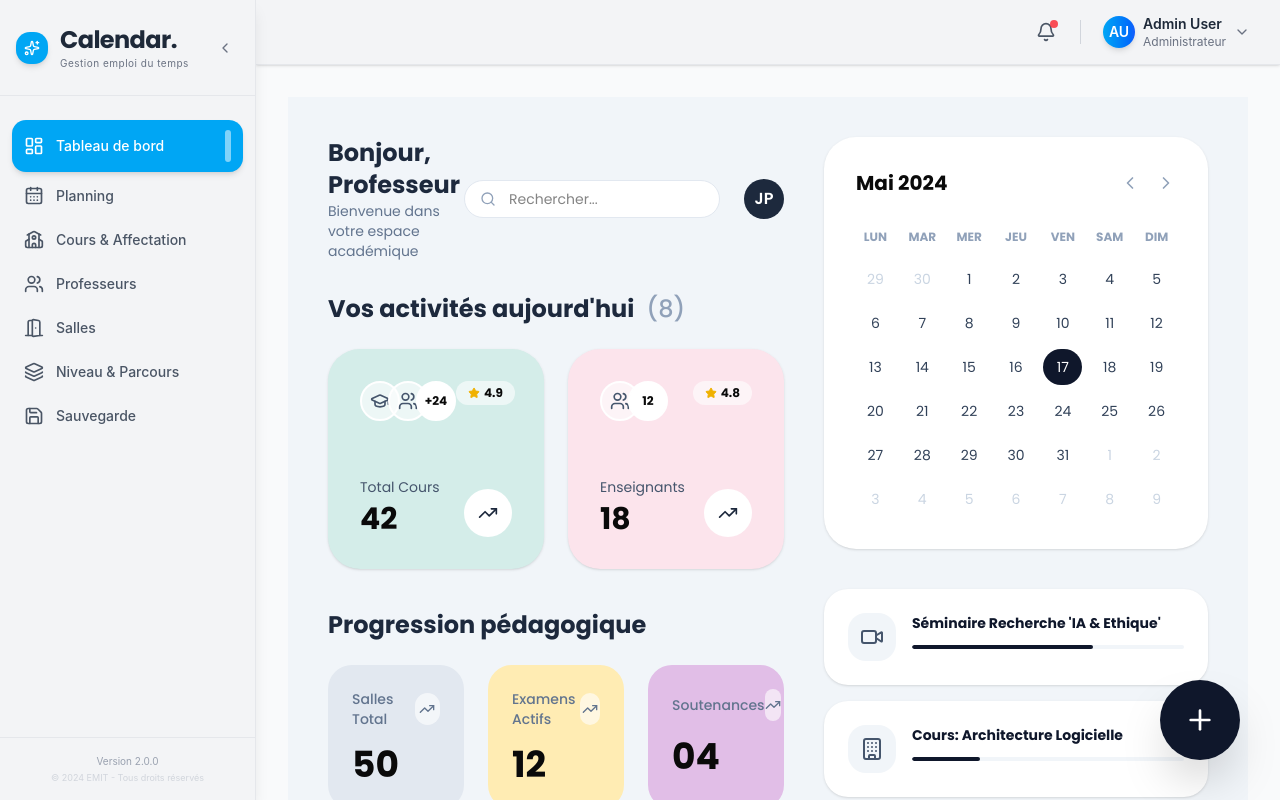
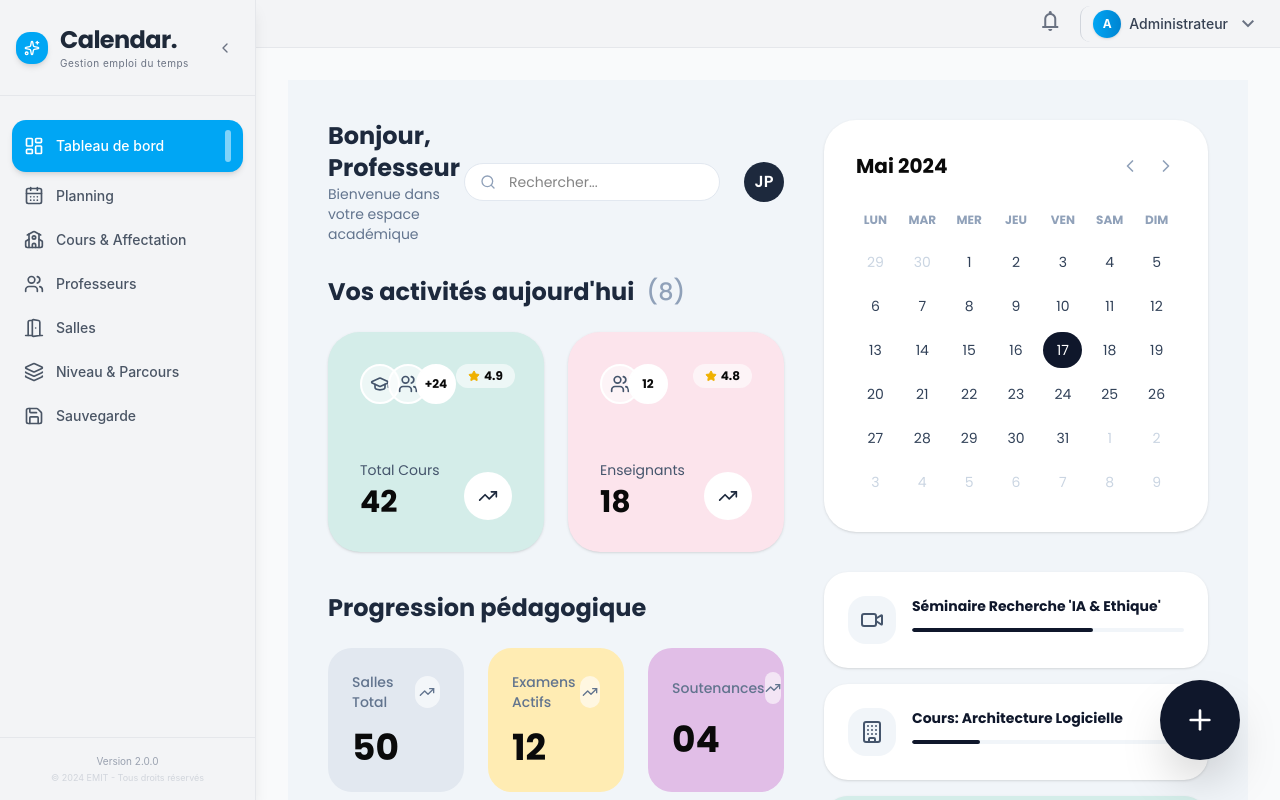
Before and after one commit to painextazzy/EDT_ASP.NET, a React (Vite) app in the folder front/: page /admin in a window 1280 px wide. Shown: the top 800 px of the page. Built offline with nearby package versions, Linux system fonts and the light colour scheme.

Commit message:
maj navbar sur l'enseignant

```diff
--- a/front/package.json
+++ b/front/package.json
@@ -27,6 +27,8 @@
     "clsx": "^2.1.1",
     "date-fns": "^4.3.0",
     "framer-motion": "^12.40.0",
+    "html2canvas": "^1.4.1",
+    "jspdf": "^4.2.1",
     "lucide-react": "^1.16.0",
     "radix-ui": "^1.4.3",
     "react": "^19.2.6",
@@ -46,7 +48,7 @@
     "@eslint/js": "^10.0.1",
     "@types/react": "^19.2.14",
     "@types/react-dom": "^19.2.3",
-    "@vitejs/plugin-react": "^6.0.1",
+    "@vitejs/plugin-react": "^6.0.2",
     "eslint": "^10.3.0",
     "eslint-plugin-react-hooks": "^7.1.1",
     "eslint-plugin-react-refresh": "^0.5.2",
--- a/front/src/components/NavbarAdmin.jsx
+++ b/front/src/components/NavbarAdmin.jsx
@@ -1,151 +1,117 @@
-// src/components/NavbarAdmin.jsx
-import React, { useState, useRef, useEffect } from 'react';
-import { useNavigate } from 'react-router-dom';
-import { Bell, User, Settings, LogOut, ChevronDown } from 'lucide-react';
+// src/components/calendar/Navbar.jsx
+import React, { useState, useRef, useEffect } from "react";
 
-const NavbarAdmin = () => {
+const Navbar = ({
+  userSettings = {},
+  onOpenSettings,
+  onLogout,
+}) => {
   const [showDropdown, setShowDropdown] = useState(false);
-  const [showNotifications, setShowNotifications] = useState(false);
-  const [showSettingsModal, setShowSettingsModal] = useState(false);
-  const [userSettings, setUserSettings] = useState({
-    nom: 'Admin User',
-    email: 'admin@calendar.fr',
-    password: '********'
-  });
-  const [tempUserSettings, setTempUserSettings] = useState({ ...userSettings });
   const dropdownRef = useRef(null);
-  const notificationsRef = useRef(null);
-  const navigate = useNavigate();
 
   useEffect(() => {
     const handleClickOutside = (event) => {
-      if (dropdownRef.current && !dropdownRef.current.contains(event.target)) {
+      if (
+        dropdownRef.current &&
+        !dropdownRef.current.contains(event.target)
+      ) {
         setShowDropdown(false);
       }
-      if (notificationsRef.current && !notificationsRef.current.contains(event.target)) {
-        setShowNotifications(false);
-      }
     };
-    document.addEventListener('mousedown', handleClickOutside);
-    return () => document.removeEventListener('mousedown', handleClickOutside);
+
+    document.addEventListener("mousedown", handleClickOutside);
+
+    return () => {
+      document.removeEventListener(
+        "mousedown",
+        handleClickOutside
+      );
+    };
   }, []);
 
-  const handleLogout = () => {
-    navigate('/login');
+  const toggleDropdown = () => {
+    setShowDropdown(!showDropdown);
   };
 
-  const openSettingsModal = () => {
-    setTempUserSettings({ ...userSettings });
-    setShowSettingsModal(true);
-    setShowDropdown(false);
-  };
+  const getInitials = (name = "") => {
+    if (!name) return "AD";
 
-  const handleSaveSettings = () => {
-    setUserSettings({ ...tempUserSettings });
-    setShowSettingsModal(false);
-    alert('Paramètres sauvegardés avec succès !');
-  };
-
-  const notifications = [
-    { id: 1, title: "Nouveau cours ajouté", message: "Algorithmique avancée", time: "Il y a 5 min", read: false },
-    { id: 2, title: "Affectation modifiée", message: "Salle A-102 → Cours INF401", time: "Il y a 1 heure", read: false },
-    { id: 3, title: "Professeur assigné", message: "Jean Dupont → Cours MGT501", time: "Il y a 3 heures", read: true },
-  ];
-
-  const unreadCount = notifications.filter(n => !n.read).length;
-
-  // Récupérer les initiales du nom
-  const getInitials = (name) => {
-    return name.split(' ').map(n => n[0]).join('').toUpperCase();
+    return name
+      .split(" ")
+      .map((n) => n[0])
+      .join("")
+      .toUpperCase();
   };
 
   return (
-    <header className="sticky top-0 z-40 px-4 md:px-6 py-2 flex justify-end items-center bg-gray-100 border-b border-gray-200 shadow-sm">
-      {/* Right section */}
-      <div className="flex items-center gap-3 md:gap-4">
-        {/* Bouton Notifications */}
-        <div className="relative" ref={notificationsRef}>
-          <button
-            onClick={() => setShowNotifications(!showNotifications)}
-            className="p-2 text-gray-600 hover:text-gray-900 hover:bg-gray-200 rounded-full transition-all duration-200 relative"
-            aria-label="Notifications"
-          >
-            <Bell className="w-5 h-5" />
-            {unreadCount > 0 && (
-              <span className="absolute top-1.5 right-1.5 w-2 h-2 bg-red-500 rounded-full animate-pulse"></span>
-            )}
-          </button>
+    <nav className="h-12 bg-gray-100 border-b border-gray-200 flex items-center justify-end px-4 shrink-0">
+      <div className="flex items-center space-x-3">
 
-          {/* Dropdown Notifications */}
-          {showNotifications && (
-            <div className="absolute right-0 mt-2 w-80 bg-white rounded-xl shadow-lg border border-gray-200 py-2 z-50 animate-fadeIn">
-              <div className="px-4 py-2 border-b border-gray-100">
-                <div className="flex items-center justify-between">
-                  <span className="text-sm font-semibold text-gray-800">Notifications</span>
-                  <button className="text-xs text-blue-500 hover:text-blue-600">Tout marquer</button>
-                </div>
-              </div>
-              <div className="max-h-96 overflow-y-auto">
-                {notifications.map((notif) => (
-                  <div
-                    key={notif.id}
-                    className={`px-4 py-3 hover:bg-gray-50 transition-colors cursor-pointer ${!notif.read ? 'bg-blue-50/30' : ''}`}
-                  >
-                    <div className="flex items-start gap-3">
-                      <div className={`w-2 h-2 rounded-full mt-1.5 ${!notif.read ? 'bg-blue-500' : 'bg-gray-300'}`}></div>
-                      <div className="flex-1">
-                        <p className="text-sm font-medium text-gray-800">{notif.title}</p>
-                        <p className="text-xs text-gray-500 mt-0.5">{notif.message}</p>
-                        <p className="text-[10px] text-gray-400 mt-1">{notif.time}</p>
-                      </div>
-                    </div>
-                  </div>
-                ))}
-              </div>
-              <div className="px-4 py-2 border-t border-gray-100">
-                <button className="w-full text-center text-xs text-gray-500 hover:text-gray-700">
-                  Voir toutes
-                </button>
-              </div>
-            </div>
-          )}
-        </div>
+        {/* Notification */}
+        <button className="p-1.5 text-gray-500 hover:bg-gray-200 rounded-full transition-colors">
+          <span className="material-symbols-outlined text-lg">
+            notifications
+          </span>
+        </button>
 
-        {/* Séparateur */}
-        <div className="w-px h-6 bg-gray-300"></div>
-
-        {/* Profil utilisateur */}
+        {/* User Dropdown */}
         <div className="relative" ref={dropdownRef}>
           <div
-            className="flex items-center gap-2 cursor-pointer hover:bg-gray-200 p-1.5 rounded-lg transition-all duration-200"
-            onClick={() => setShowDropdown(!showDropdown)}
+            className="flex items-center space-x-2 pl-3 border-l border-gray-300 cursor-pointer hover:bg-gray-200 p-1 rounded-lg transition-colors"
+            onClick={toggleDropdown}
           >
-            <div className="h-8 w-8 rounded-full bg-gradient-to-r from-sky-500 to-blue-600 flex items-center justify-center shadow-md">
-              <span className="text-white text-sm font-semibold">{getInitials(userSettings.nom)}</span>
+            {/* Avatar */}
+            <div className="w-7 h-7 bg-gradient-to-r from-sky-500 to-sky-600 rounded-full flex items-center justify-center text-white font-bold text-xs shadow-sm">
+              {getInitials(userSettings?.nom || "Admin")}
             </div>
-            <div className="hidden lg:block text-left">
-              <p className="text-sm font-semibold text-gray-800">{userSettings.nom}</p>
-              <p className="text-xs text-gray-500">Administrateur</p>
-            </div>
-            <ChevronDown className={`hidden lg:block w-4 h-4 text-gray-500 transition-transform duration-200 ${showDropdown ? 'rotate-180' : ''}`} />
+
+            {/* Nom */}
+            <span className="text-sm text-gray-700 font-medium hidden sm:block">
+              {userSettings?.nom || "Administrateur"}
+            </span>
+
+            {/* Icon */}
+            <span className="material-symbols-outlined text-gray-500 text-sm">
+              expand_more
+            </span>
           </div>
 
-          {/* Dropdown menu */}
+          {/* Dropdown */}
           {showDropdown && (
-            <div className="absolute right-0 mt-2 w-48 bg-white rounded-xl shadow-lg border border-gray-200 py-2 z-50 animate-fadeIn">
+            <div className="absolute right-0 mt-2 w-52 bg-white rounded-xl shadow-lg border border-gray-100 py-1 z-50 animate-fadeIn">
+
+              {/* Header */}
+              <div className="px-4 py-3 border-b border-gray-100">
+                <p className="text-sm font-semibold text-gray-800">
+                  {userSettings?.nom || "Administrateur"}
+                </p>
+
+                <p className="text-xs text-gray-500">
+                  {userSettings?.email || "admin@email.com"}
+                </p>
+              </div>
+
+              {/* Settings */}
               <button
-                onClick={openSettingsModal}
-                className="w-full text-left px-4 py-2.5 text-sm text-gray-700 hover:bg-gray-50 transition-colors flex items-center gap-3"
+                onClick={onOpenSettings}
+                className="w-full text-left px-4 py-2 text-sm text-gray-700 hover:bg-gray-50 transition-colors flex items-center gap-3"
               >
-                <Settings className="w-4 h-4" />
+                <span className="material-symbols-outlined text-base">
+                  settings
+                </span>
+
                 Paramètres
               </button>
-              <div className="border-t border-gray-100 my-1"></div>
+
+              {/* Logout */}
               <button
-                onClick={handleLogout}
-                className="w-full text-left px-4 py-2.5 text-sm text-red-600 hover:bg-red-50 transition-colors flex items-center gap-3"
+                onClick={onLogout}
+                className="w-full text-left px-4 py-2 text-sm text-red-600 hover:bg-red-50 transition-colors flex items-center gap-3"
               >
-                <LogOut className="w-4 h-4" />
+                <span className="material-symbols-outlined text-base">
+                  logout
+                </span>
+
                 Déconnexion
               </button>
             </div>
@@ -153,130 +119,26 @@ const NavbarAdmin = () => {
         </div>
       </div>
 
-      {/* Modal Paramètres */}
-      {showSettingsModal && (
-        <>
-          <div
-            className="fixed inset-0 backdrop-blur-md bg-white/30 z-50 animate-fadeIn"
-            onClick={() => setShowSettingsModal(false)}
-          />
-          <div className="fixed inset-0 flex items-center justify-center z-50 p-4 animate-scaleIn">
-            <div className="bg-white rounded-2xl max-w-md w-full shadow-2xl">
-              <div className="px-6 py-4 border-b border-gray-100 flex justify-between items-center">
-                <div className="flex items-center gap-3">
-                  <div className="w-10 h-10 bg-sky-100 rounded-xl flex items-center justify-center">
-                    <Settings className="w-5 h-5 text-sky-600" />
-                  </div>
-                  <h2 className="text-xl font-semibold text-gray-800">Paramètres du compte</h2>
-                </div>
-                <button
-                  onClick={() => setShowSettingsModal(false)}
-                  className="text-gray-400 hover:text-gray-600 transition-colors"
-                >
-                  <svg className="w-5 h-5" fill="none" stroke="currentColor" viewBox="0 0 24 24">
-                    <path strokeLinecap="round" strokeLinejoin="round" strokeWidth={2} d="M6 18L18 6M6 6l12 12" />
-                  </svg>
-                </button>
-              </div>
-
-              <div className="p-6 space-y-5">
-                <div>
-                  <label className="block text-sm font-semibold text-gray-700 mb-1.5">
-                    Nom complet
-                  </label>
-                  <div className="relative">
-                    <User className="absolute left-3 top-1/2 transform -translate-y-1/2 w-4 h-4 text-gray-400" />
-                    <input
-                      type="text"
-                      className="w-full pl-10 pr-4 py-2.5 border border-gray-200 rounded-xl focus:ring-2 focus:ring-sky-500 focus:border-transparent outline-none transition-all"
-                      value={tempUserSettings.nom}
-                      onChange={(e) => setTempUserSettings({ ...tempUserSettings, nom: e.target.value })}
-                      placeholder="Votre nom"
-                    />
-                  </div>
-                </div>
-
-                <div>
-                  <label className="block text-sm font-semibold text-gray-700 mb-1.5">
-                    Email
-                  </label>
-                  <div className="relative">
-                    <svg className="absolute left-3 top-1/2 transform -translate-y-1/2 w-4 h-4 text-gray-400" fill="none" stroke="currentColor" viewBox="0 0 24 24">
-                      <path strokeLinecap="round" strokeLinejoin="round" strokeWidth={2} d="M3 8l7.89 5.26a2 2 0 002.22 0L21 8M5 19h14a2 2 0 002-2V7a2 2 0 00-2-2H5a2 2 0 00-2 2v10a2 2 0 002 2z" />
-                    </svg>
-                    <input
-                      type="email"
-                      className="w-full pl-10 pr-4 py-2.5 border border-gray-200 rounded-xl focus:ring-2 focus:ring-sky-500 focus:border-transparent outline-none transition-all"
-                      value={tempUserSettings.email}
-                      onChange={(e) => setTempUserSettings({ ...tempUserSettings, email: e.target.value })}
-                      placeholder="votre@email.com"
-                    />
-                  </div>
-                </div>
-
-                <div>
-                  <label className="block text-sm font-semibold text-gray-700 mb-1.5">
-                    Mot de passe
-                  </label>
-                  <div className="relative">
-                    <svg className="absolute left-3 top-1/2 transform -translate-y-1/2 w-4 h-4 text-gray-400" fill="none" stroke="currentColor" viewBox="0 0 24 24">
-                      <path strokeLinecap="round" strokeLinejoin="round" strokeWidth={2} d="M12 15v2m-6 4h12a2 2 0 002-2v-6a2 2 0 00-2-2H6a2 2 0 00-2 2v6a2 2 0 002 2zm10-10V7a4 4 0 00-8 0v4h8z" />
-                    </svg>
-                    <input
-                      type="password"
-                      className="w-full pl-10 pr-4 py-2.5 border border-gray-200 rounded-xl focus:ring-2 focus:ring-sky-500 focus:border-transparent outline-none transition-all"
-                      value={tempUserSettings.password}
-                      onChange={(e) => setTempUserSettings({ ...tempUserSettings, password: e.target.value })}
-                      placeholder="Nouveau mot de passe"
-                    />
-                  </div>
-                  <p className="text-xs text-gray-400 mt-1.5">Laissez vide pour conserver le mot de passe actuel</p>
-                </div>
-              </div>
-
-              <div className="px-6 py-4 border-t border-gray-100 flex justify-end gap-3">
-                <button
-                  onClick={() => setShowSettingsModal(false)}
-                  className="px-4 py-2 border border-gray-300 rounded-xl hover:bg-gray-50 transition-colors text-sm font-medium"
-                >
-                  Annuler
-                </button>
-                <button
-                  onClick={handleSaveSettings}
-                  className="px-4 py-2 bg-sky-600 text-white rounded-xl hover:bg-sky-700 transition-colors text-sm font-medium"
-                >
-                  Enregistrer
-                </button>
-              </div>
-            </div>
-          </div>
-        </>
-      )}
-
+      {/* Animation */}
       <style>{`
         @keyframes fadeIn {
-          from { opacity: 0; transform: translateY(-10px); }
-          to { opacity: 1; transform: translateY(0); }
-        }
-        @keyframes scaleIn {
           from {
             opacity: 0;
-            transform: scale(0.95);
+            transform: translateY(-10px);
           }
+
           to {
             opacity: 1;
-            transform: scale(1);
+            transform: translateY(0);
           }
         }
+
         .animate-fadeIn {
           animation: fadeIn 0.2s ease-out;
         }
-        .animate-scaleIn {
-          animation: scaleIn 0.2s ease-out;
-        }
       `}</style>
-    </header>
+    </nav>
   );
 };
 
-export default NavbarAdmin;
+export default Navbar;
```
Also changed, not shown: front/vite.config.js (+6 -3 lines), 1 other file (tests, documents, lock files or other folders).
